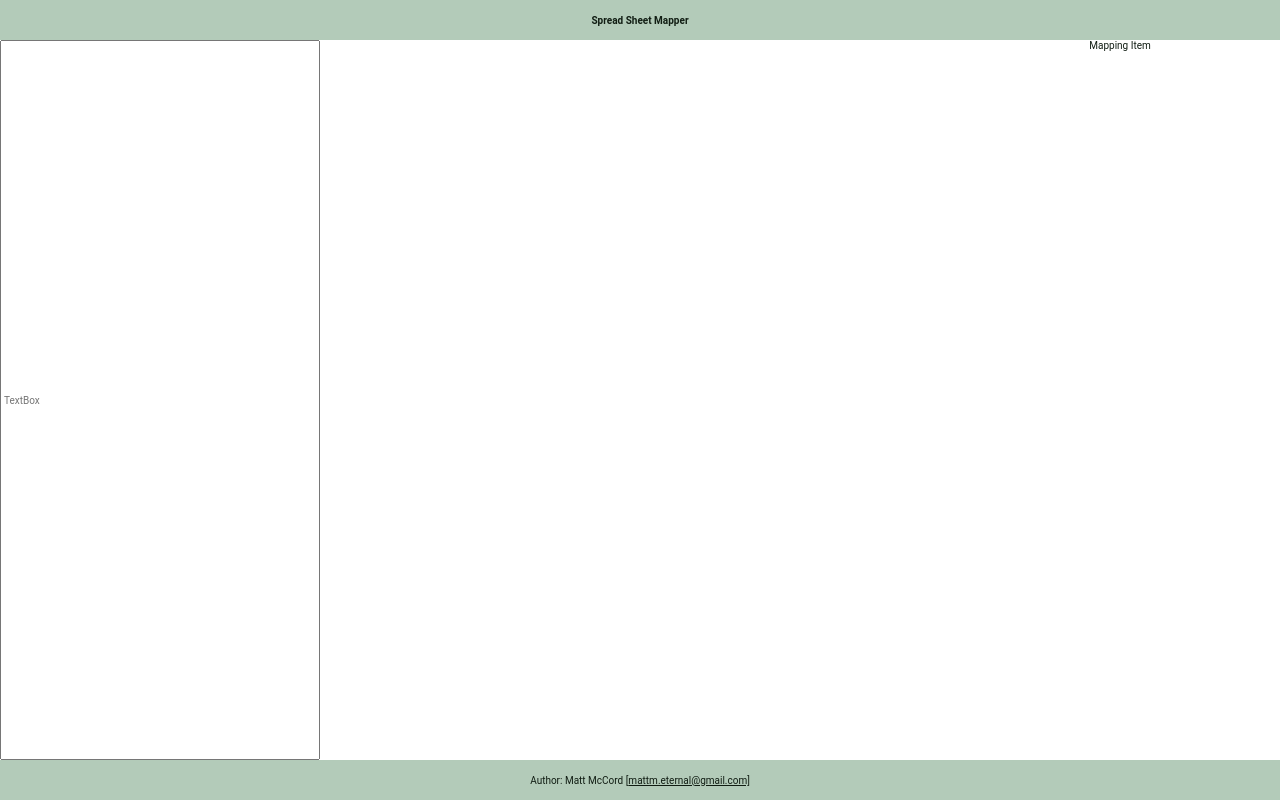
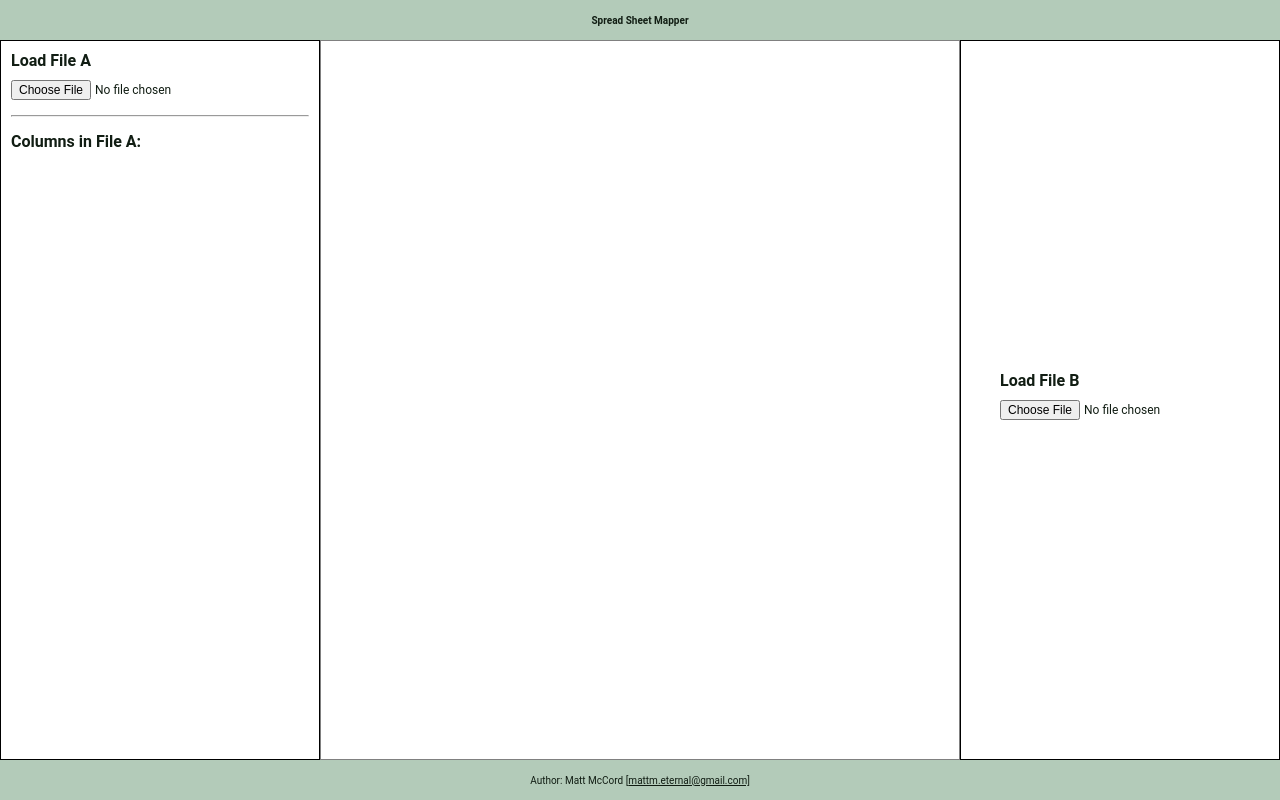
Before and after one commit to mccordgh/spreadsheet-mapper, a React (Create React App) app: page / in a window 1280 px wide. Built offline with nearby package versions, Linux system fonts and the light colour scheme.

Commit message:
add HeaderList component to App.tsx

```diff
--- a/src/App.tsx
+++ b/src/App.tsx
@@ -1,13 +1,38 @@
-import React from 'react';
+import React, { ChangeEvent } from 'react';
+import { FileLoader } from './components/FileLoader';
+import { HeaderList } from './components/HeaderList';
 
-import { Button } from './components/Button';
-import { ListItem } from './components/ListItem';
-import { MappingItem } from './components/MappingItem';
-import { TextBox } from './components/TextBox';
+import { parse, ParseResult, LocalFile } from 'papaparse';
 
 import './App.css';
 
+
 function App() {
+  const [headerListA, setHeaderListA] = React.useState<string[]>([]);
+  const [headerListB, setHeaderListB] = React.useState<string[]>([]);
+
+  const onFileLoad = (event: ChangeEvent<HTMLInputElement>): void => {
+    if (event?.target?.files) {
+      const file: File = (event.target.files[0] as File);
+
+      const config = {
+        header: true,
+        complete: (results: ParseResult<File>, file: LocalFile): void => {
+          if (results?.meta?.fields) {
+            console.log('Fields:', results.meta.fields);
+            setHeaderListA(results.meta.fields);
+          }
+          // console.log('Parsing complete:', results);
+        },
+        error: (error: unknown, file: LocalFile): void => {
+          console.error('Error parsing file:', error);
+        },
+      }
+
+      parse<File>(file, config);
+    }
+  };
+
   return (
     <div className="App">
       <header className="App-header">
@@ -15,10 +40,19 @@ function App() {
       </header>
 
       <div className="App-body">
-        <TextBox />
-        <Button />
-        <ListItem />
-        <MappingItem />
+        <div className="App-body-left">
+          <FileLoader title="Load File A" onFileLoad={onFileLoad}/>
+          <hr />
+          <HeaderList title="Columns in File A:" headers={headerListA} onClick={() => { console.log('header list clicked'); }}/>
+        </div>
+
+        <div className="App-body-center">
+          {/* <FileSaver title="Save New File"/> */}
+        </div>
+
+        <div className="App-body-right">
+          <FileLoader title="Load File B" onFileLoad={onFileLoad}/>
+        </div>
       </div>
 
       <div className="App-footer">
```
